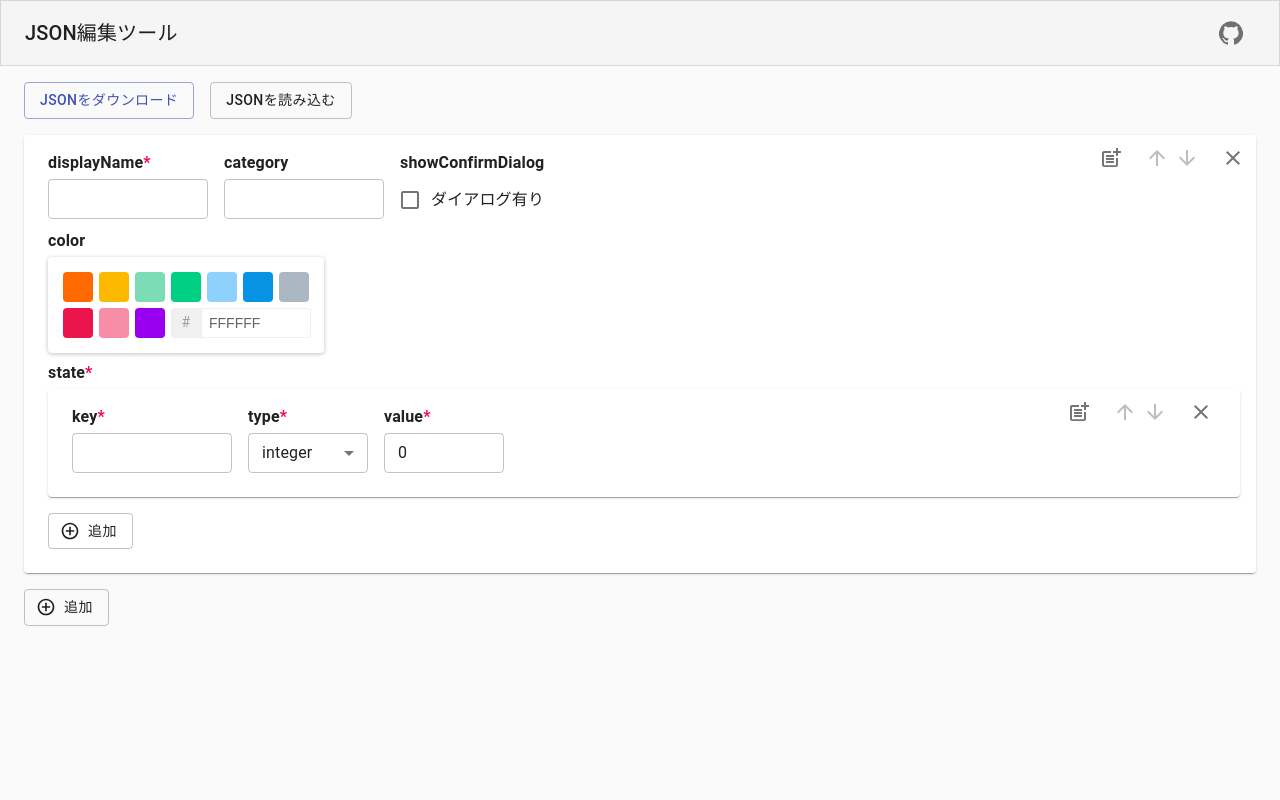
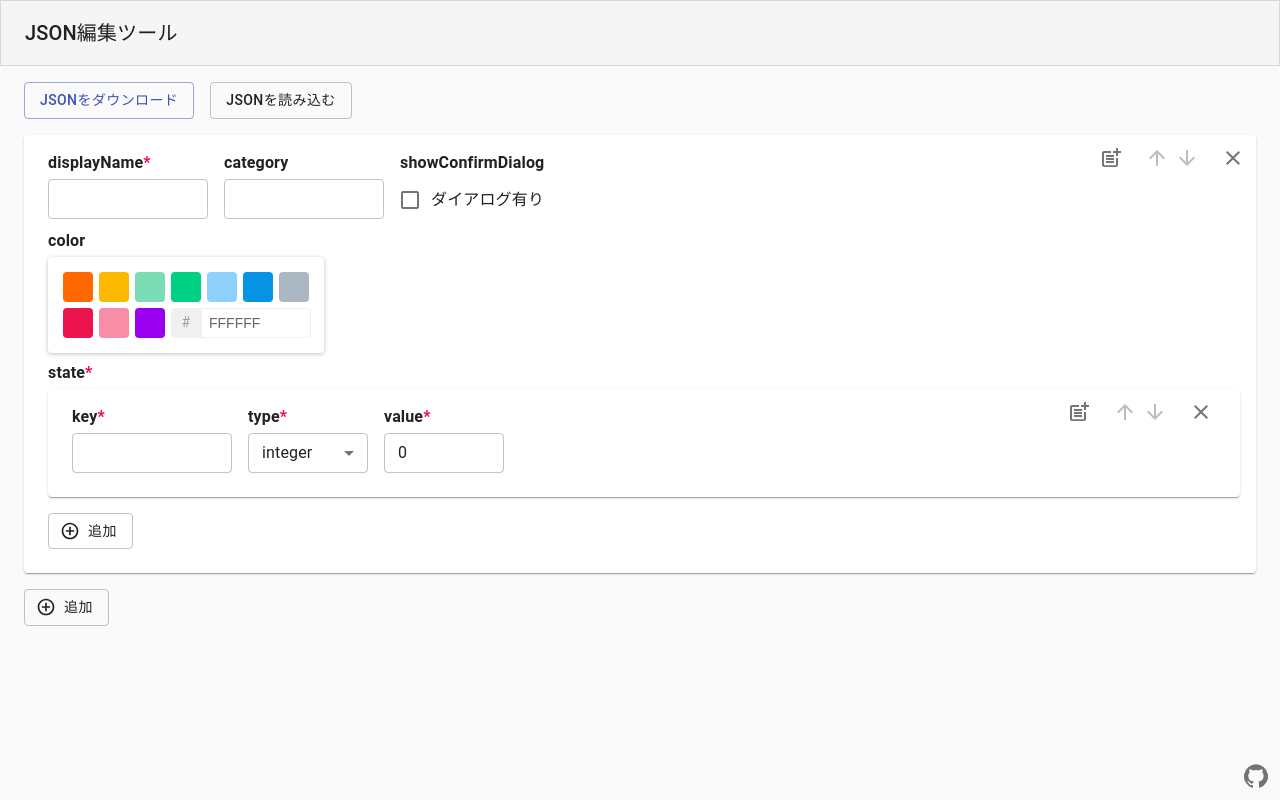
Before and after one commit to MiuraKo-hei/cluster-trigger-json, a React app: page / in a window 1280 px wide. Built offline with nearby package versions, Linux system fonts and the light colour scheme.

Commit message:
mv github link

```diff
--- /dev/null
+++ b/src/components/TriggerTool/Footer.tsx
@@ -0,0 +1,23 @@
+import React from "react";
+import styled from "styled-components";
+
+import GitHubIcon from "@material-ui/icons/GitHub";
+import { IconButton } from "@material-ui/core";
+
+const Container = styled("div")`
+  display: flex;
+  justify-content: flex-end;
+  margin-top: auto;
+`;
+
+const Footer: React.FunctionComponent = () => {
+  return (
+    <Container>
+      <IconButton href="https://github.com/MiuraKo-hei/cluster-trigger-json">
+        <GitHubIcon />
+      </IconButton>
+    </Container>
+  );
+};
+
+export default Footer;
--- a/src/components/TriggerTool/Header.tsx
+++ b/src/components/TriggerTool/Header.tsx
@@ -1,8 +1,7 @@
 import React from "react";
 import styled from "styled-components";
 
-import GitHubIcon from "@material-ui/icons/GitHub";
-import { Typography, AppBar, Toolbar, IconButton } from "@material-ui/core";
+import { Typography, AppBar, Toolbar } from "@material-ui/core";
 
 const Title = styled(Typography).attrs({ variant: "h6" })`
   flex-grow: 1;
@@ -13,9 +12,6 @@ const Header: React.FunctionComponent = () => {
     <AppBar>
       <Toolbar>
         <Title>JSON編集ツール</Title>
-        <IconButton href="https://github.com/MiuraKo-hei/cluster-trigger-json">
-          <GitHubIcon />
-        </IconButton>
       </Toolbar>
     </AppBar>
   );
--- a/src/components/TriggerTool/index.tsx
+++ b/src/components/TriggerTool/index.tsx
@@ -3,8 +3,13 @@ import { Container } from "@material-ui/core";
 import styled from "styled-components";
 import EditForm from "./EditForm";
 import Header from "./Header";
+import Footer from "./Footer";
 
-const Wrapper = styled("div")``;
+const Wrapper = styled("div")`
+  min-height: 100vh;
+  display: flex;
+  flex-direction: column;
+`;
 
 const TriggerTool: React.FunctionComponent = () => {
   return (
@@ -13,6 +18,7 @@ const TriggerTool: React.FunctionComponent = () => {
       <Container>
         <EditForm />
       </Container>
+      <Footer />
     </Wrapper>
   );
 };
```
